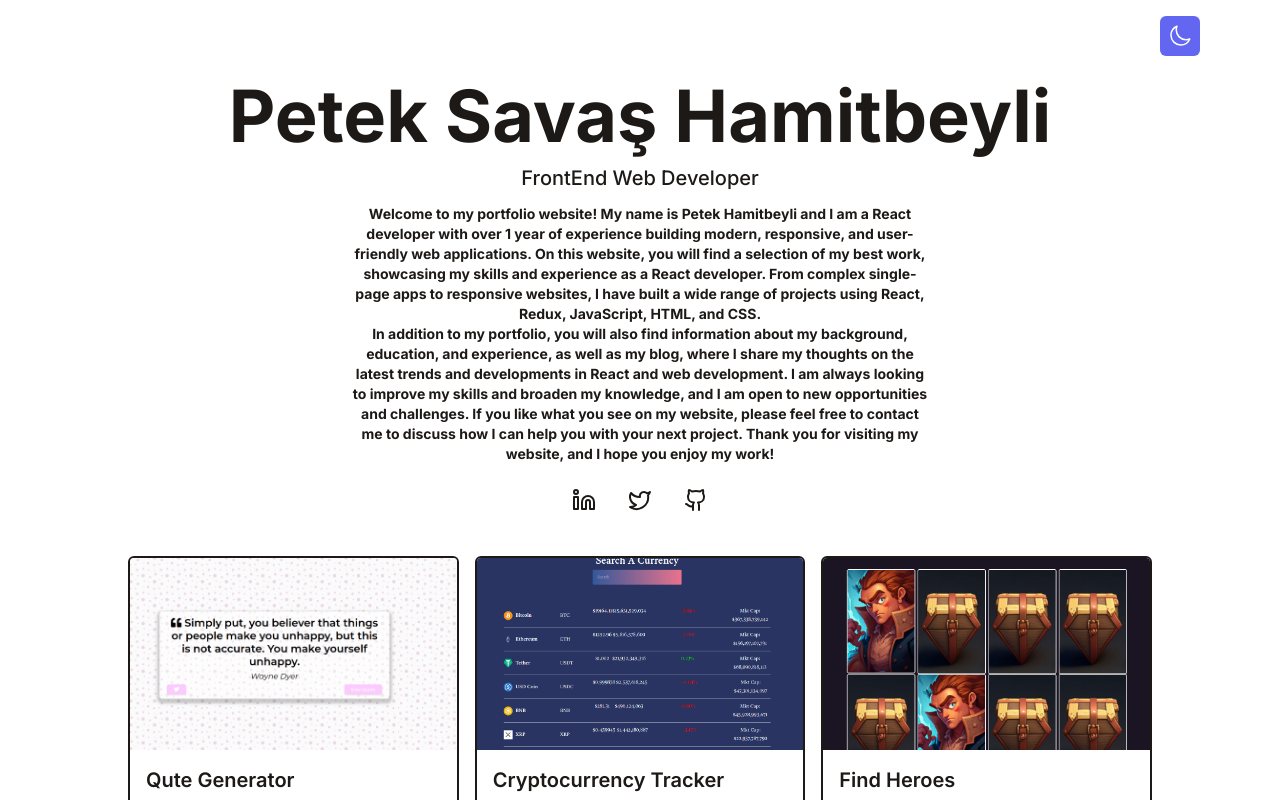
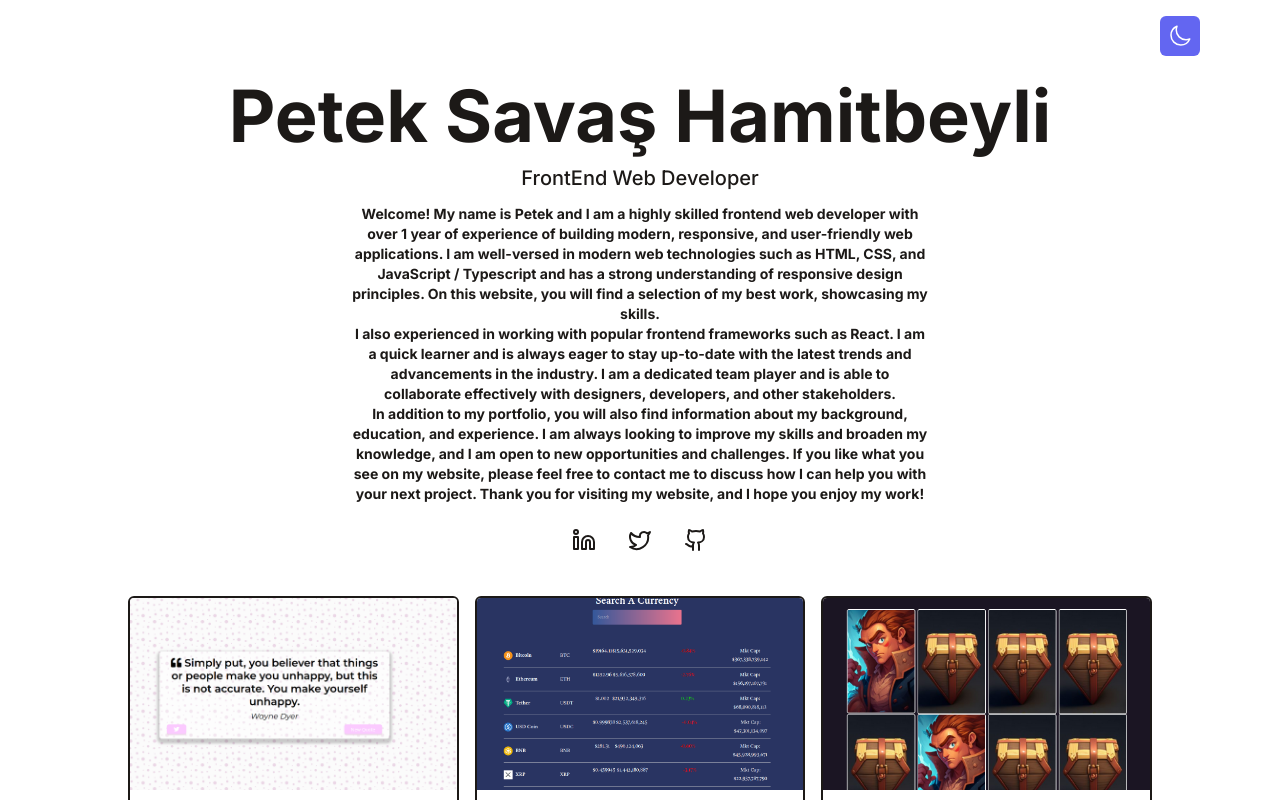
Before and after one commit to petekgithub/portfoliov1, a React (Vite) app: page / in a window 1280 px wide. Shown: the top 800 px of the page. Built offline with nearby package versions, Linux system fonts and the light colour scheme.

Commit message:
intro-update

```diff
--- a/src/components/Intro.jsx
+++ b/src/components/Intro.jsx
@@ -10,22 +10,25 @@ const Intro = () => {
         FrontEnd Web Developer
       </p>
       <p className="text-sm max-w-xl mb-6 font-bold">
-        Welcome to my portfolio website! My name is Petek Hamitbeyli and I am a
-        React developer with over 1 year of experience building modern,
-        responsive, and user-friendly web applications. On this website, you
-        will find a selection of my best work, showcasing my skills and
-        experience as a React developer. From complex single-page apps to
-        responsive websites, I have built a wide range of projects using React,
-        Redux, JavaScript, HTML, and CSS.
+        Welcome! My name is Petek and I am a highly skilled frontend web
+        developer with over 1 year of experience of building modern, responsive,
+        and user-friendly web applications. I am well-versed in modern web
+        technologies such as HTML, CSS, and JavaScript / Typescript and has a
+        strong understanding of responsive design principles. On this website,
+        you will find a selection of my best work, showcasing my skills.
+        <br />
+        I also experienced in working with popular frontend frameworks such as
+        React. I am a quick learner and is always eager to stay up-to-date with
+        the latest trends and advancements in the industry. I am a dedicated
+        team player and is able to collaborate effectively with designers,
+        developers, and other stakeholders.
         <br />
         In addition to my portfolio, you will also find information about my
-        background, education, and experience, as well as my blog, where I share
-        my thoughts on the latest trends and developments in React and web
-        development. I am always looking to improve my skills and broaden my
-        knowledge, and I am open to new opportunities and challenges. If you
-        like what you see on my website, please feel free to contact me to
-        discuss how I can help you with your next project. Thank you for
-        visiting my website, and I hope you enjoy my work!
+        background, education, and experience. I am always looking to improve my
+        skills and broaden my knowledge, and I am open to new opportunities and
+        challenges. If you like what you see on my website, please feel free to
+        contact me to discuss how I can help you with your next project. Thank
+        you for visiting my website, and I hope you enjoy my work!
       </p>
       {/* Social Icons */}
       <div className="flex flex-row cursor-pointer justify-center space-x-2 md:space-x-8 mb-5 hover ? 'text-teal-500' : 'text-white-500'">
```
